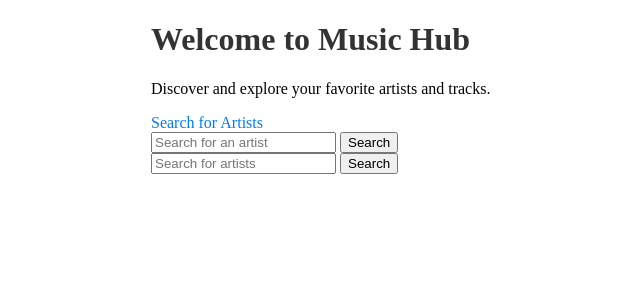
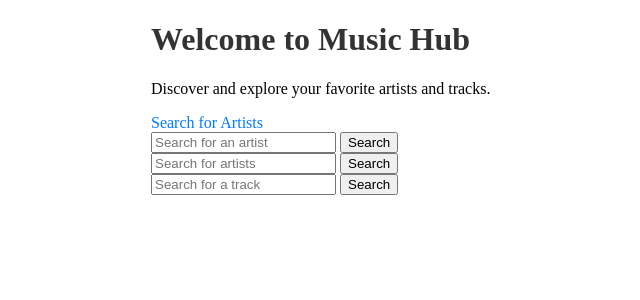
Before and after one commit to Nizogcwala/Music-Hub---Social-Media-Platform, a Flask app: page / in a window 1280 px wide. Shown: the top 300 px of the page, without its empty margins (89-729 px from the left). Run offline with Flask 3, Linux system fonts and the light colour scheme.

Commit message:
Modified app.py

```diff
--- a/MusicHubApp/app.py
+++ b/MusicHubApp/app.py
@@ -21,6 +21,15 @@ def index():
 @app.route('/artist_search')
 def artist_search():
     return render_template('artist_search.html')
+
+@app.route('/', methods=['GET', 'POST'])
+def index():
+    if request.method == 'POST':
+        # Handle track search form submission
+        track_name = request.form['track_name']
+        # Process the track search and return the results
+    else:
+        return render_template('index.html')
 
 @app.route('/login')
 def login():
--- a/MusicHubApp/templates/index.html
+++ b/MusicHubApp/templates/index.html
@@ -20,6 +20,11 @@
                 <input type="text" name="query" placeholder="Search for artists">
                 <button type="submit">Search</button>
             </form>
+            <form action="{{ url_for('track_search') }}" method="GET">
+                <input type="text" name="track_name" placeholder="Search for a track">
+                <button type="submit">Search</button>
+            </form>
+
             <script src="{{ url_for('static', filename='js/script.js') }}"></script>
         </div>
     </div>
```
